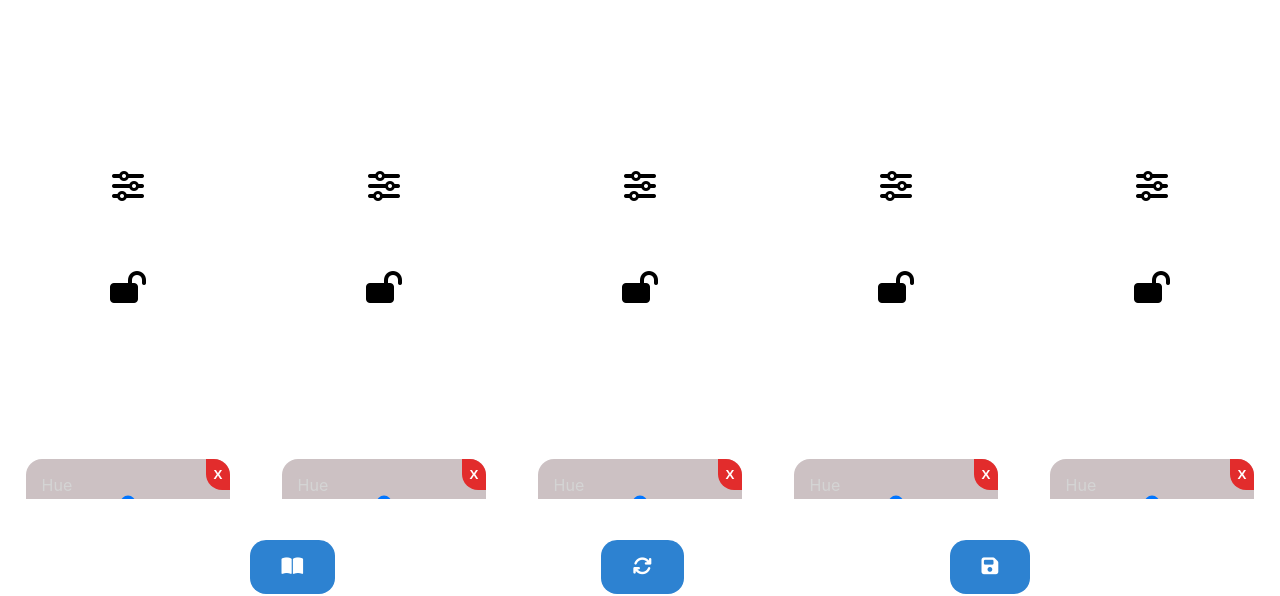
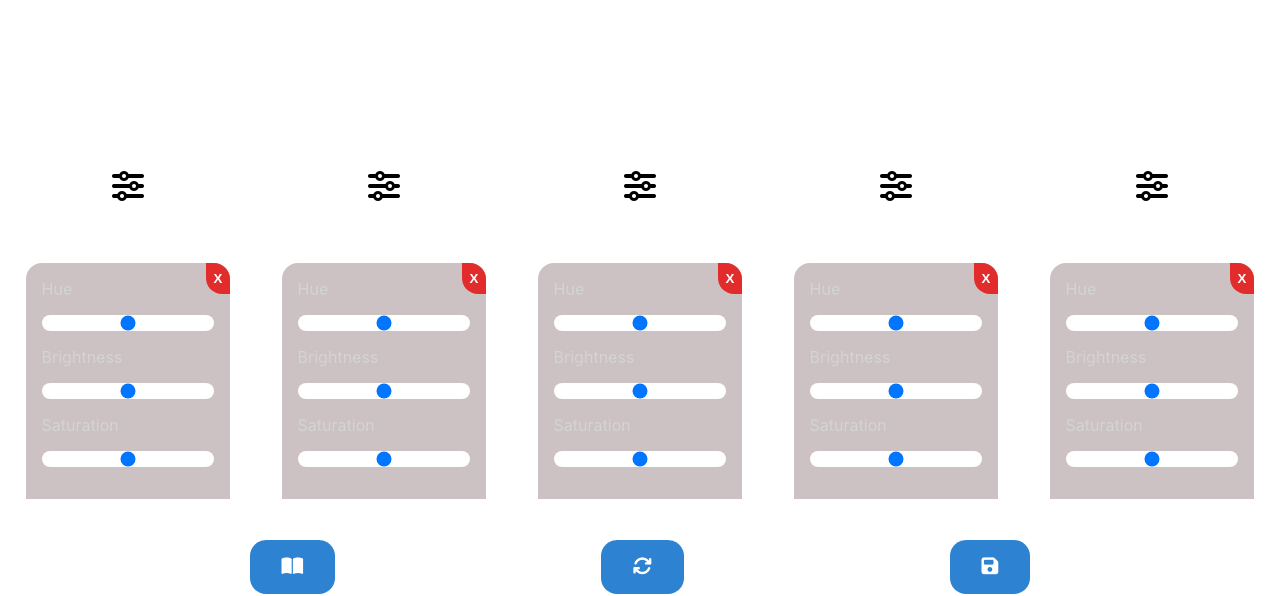
Before and after one commit to Gokhan-Unal/ColorPick, a plain HTML site: page index.html in a window 1280 px wide. Shown: the part 221-817 px from the top of the page. Drawn offline with Linux system fonts and the light colour scheme; a script that the page names is missing.

Commit message:
add sliders input css

```diff
--- a/style.scss
+++ b/style.scss
@@ -46,12 +46,12 @@ svg {
     background: rgb(204, 193, 195);
     padding: 1rem;
     width: 80%;
-    pointer-events: none;
+    // pointer-events: none;
     border-top-left-radius: 1rem;
     border-top-right-radius: 1rem;
     // opacity: 0;
     // adjustment classes
-    transform: translateY(100px);
+    // transform: translateY(100px);
     transition: all 0.5s ease-in-out;
 
     button {
@@ -66,6 +66,16 @@ svg {
       background: rgb(226, 44, 44);
       cursor: pointer;
       font-weight: bold;
+    }
+
+    // slider looks
+    input[type='range'] {
+      -webkit-appearance: none;
+      margin: 1rem 0;
+      width: 100%;
+      position: relative;
+      border-radius: 1rem;
+      cursor: pointer;
     }
   }
 
```
Also changed, not shown: css/style.css.
